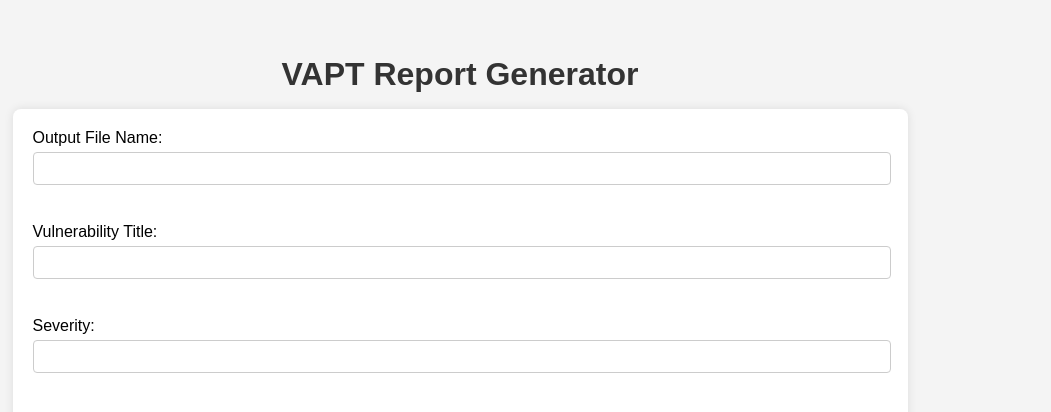
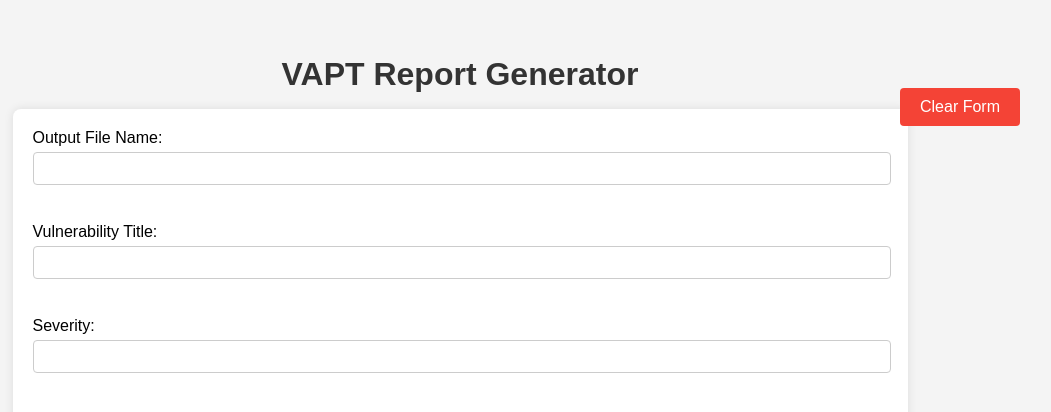
Before and after one commit to thisisdarkstar/VAPT-Report-Generator, a Flask app: page / in a window 1280 px wide. Shown: the top 412 px of the page, without its empty margins (180-1231 px from the left). Run offline with Flask 3, Linux system fonts and the light colour scheme; some libraries are stand-ins or nearby versions.

Commit message:
added clear form button

```diff
--- a/templates/form.html
+++ b/templates/form.html
@@ -93,10 +93,25 @@
         button:hover {
             background-color: #45a049;
         }
+
+        #clearBtn {
+            background-color: #f44336;
+            color: white;
+            padding: 10px 20px;
+            border: none;
+            border-radius: 4px;
+            cursor: pointer;
+            font-size: 16px;
+            margin: 0.5rem 0;
+            position: fixed;
+            right: 5rem;
+            top: 5rem;
+        }
     </style>
 </head>
 
 <body>
+    <button id="clearBtn" onclick="ClearForm()">Clear Form</button>
     <h1>VAPT Report Generator</h1>
     <form action="/generate" method="post" enctype="multipart/form-data">
         <label>Output File Name: <input type="text" name="output"></label><br>
@@ -179,6 +194,20 @@
                 img.alt = `Step ${stepNumber} Picture`;
             });
         }
+
+        function ClearForm() {
+            document.querySelector('form').reset();
+            const stepsContainer = document.getElementById('steps-container');
+            stepsContainer.innerHTML = `
+                <div class="step">
+                    <label>Step 1: <input type="text" name="steps[]"></label><br>
+                    <label>Picture 1: <input type="file" name="pictures[]" data-step="1" onchange="previewImage(this)"></label><br>
+                    <img id="preview-1" src="https://via.placeholder.com/150" alt="Step 1 Picture"><br>
+                    <button type="button" onclick="removeStep(this)">Remove Step</button><br>
+                </div>
+            `;
+            stepCount = 1;
+        }
     </script>
 </body>
 
```
